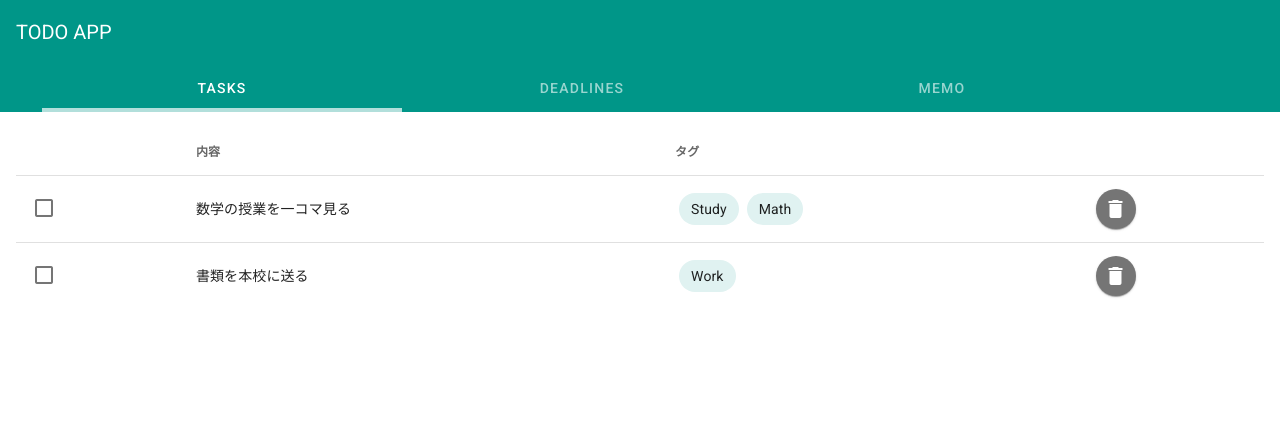
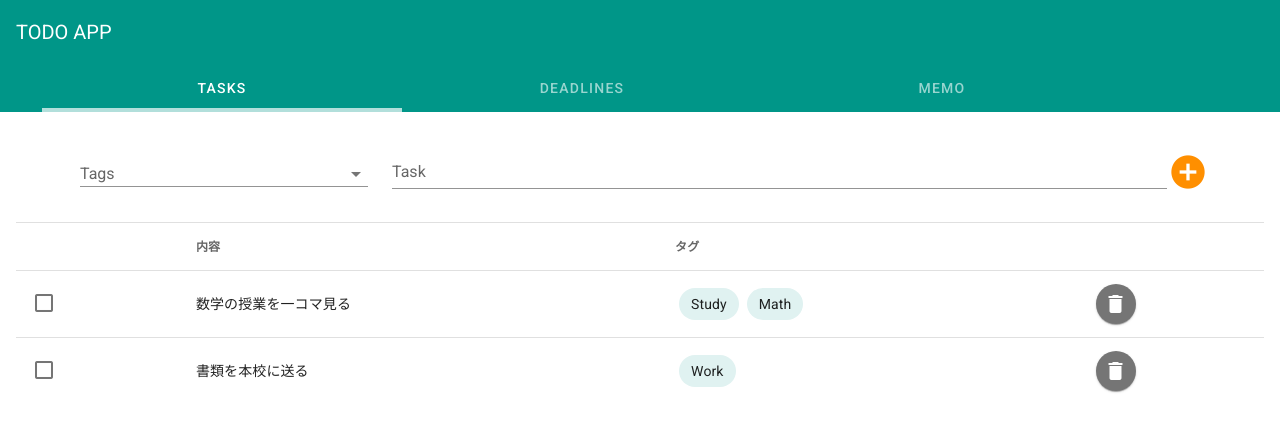
Before and after one commit to floppy73/vue-todo-app, a Vue app: page / in a window 1280 px wide. Shown: the top 432 px of the page. Built offline with nearby package versions, Linux system fonts and the light colour scheme.

Commit message:
Make it possible to add task

```diff
--- a/src/components/Tasks.vue
+++ b/src/components/Tasks.vue
@@ -1,6 +1,32 @@
 <template>
   <v-card flat>
     <v-card-text>
+      <form @submit.prevent="submit">
+        <v-container fluid>
+          <v-row align="center" justify="center">
+            <v-col cols="3">
+              <v-autocomplete
+                v-model="tagValues"
+                :items="tagList"
+                multiple
+                chips
+                deletable-chips
+                small-chips
+                label="Tags"
+              ></v-autocomplete>
+            </v-col>
+            <v-col cols="8" id="task-input">
+              <v-text-field
+                v-model="taskValue"
+                label="Task"
+                :append-outer-icon="'mdi-plus-circle'"
+                @click:append-outer="addTask"
+              ></v-text-field>
+            </v-col>
+          </v-row>
+        </v-container>
+      </form>
+      <v-divider></v-divider>
       <v-simple-table>
         <thead>
           <tr>
@@ -61,6 +87,9 @@ export default {
   data () {
     return {
       done: '',
+      tagList: ['Work', 'Study', 'Math'],
+      tagValues: [],
+      taskValue: '',
       tasks: [
         {content: '数学の授業を一コマ見る', tags: ['Study', 'Math'], isChecked: false},
         {content: '書類を本校に送る', tags: ['Work'], isChecked: false}
@@ -68,6 +97,16 @@ export default {
     }
   },
   methods: {
+    addTask: function() {
+      let taskObj =  {
+        content: this.taskValue,
+        tags: this.tagValues,
+        isChecked: false
+      };
+      this.tasks.push(taskObj);
+      this.tagValues = "",
+      this.taskValue = ""
+    },
     deleteTask: function(item) {
       console.log(item)
       let index = this.tasks.indexOf(item);
@@ -84,4 +123,9 @@ tr.done {
 
   td:nth-child(2){text-decoration: line-through;}
 }
+
+div#task-input .mdi:before {
+  font-size: 40px;
+  color: #FF8F00;
+}
 </style>
```
